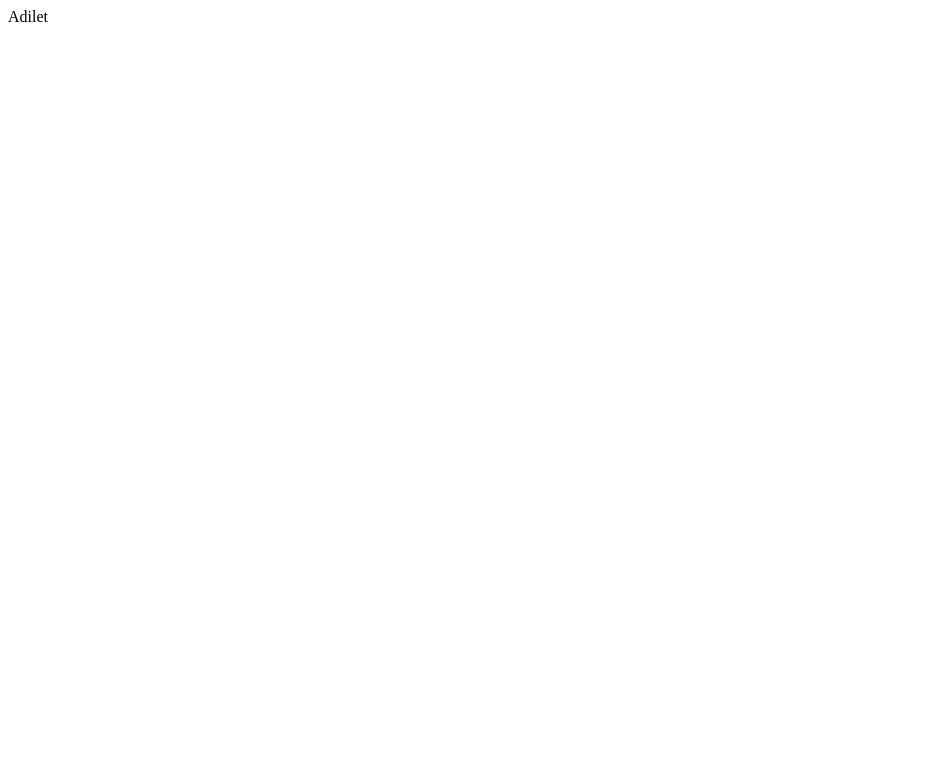
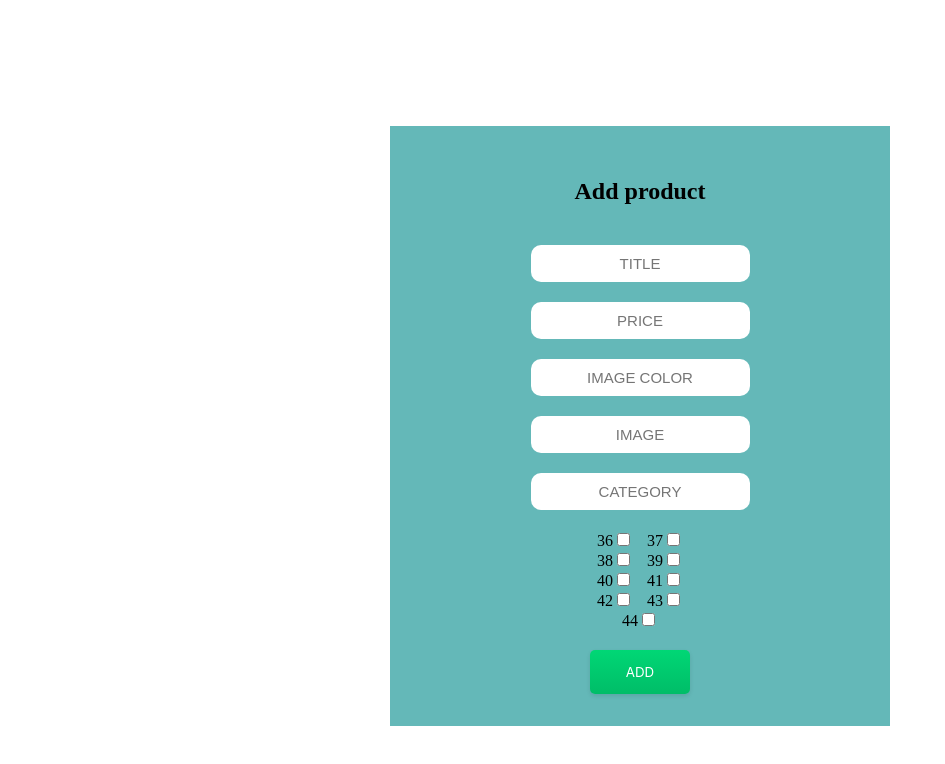
Before and after one commit to mattkinthecreator/hackathon-nike, a React (Create React App) app: page /admin in a window 1280 px wide. Shown: the top 764 px of the page, without its empty margins (0-945 px from the left). Built offline with nearby package versions, Linux system fonts and the light colour scheme.

Commit message:
create product

```diff
--- a/db.json
+++ b/db.json
@@ -1,3 +1,35 @@
 {
-  "shoes": []
+  "shoes": [
+    {
+      "title": "Nike Air Force 1",
+      "price": "90",
+      "size": "36",
+      "images": [
+        {
+          "color": "white",
+          "images": "https://static.nike.com/a/images/t_PDP_1728_v1/f_auto,b_rgb:f5f5f5/4f37fca8-6bce-43e7-ad07-f57ae3c13142/air-force-1-07-mens-shoes-5QFp5Z.png"
+        }
+      ],
+      "category": "Shoes",
+      "id": 2
+    },
+    {
+      "title": "Nike Air Force 1",
+      "price": "90",
+      "size": [
+        "36",
+        "38",
+        "37",
+        "39"
+      ],
+      "images": [
+        {
+          "color": "white",
+          "images": "asdasd"
+        }
+      ],
+      "category": "Shoes",
+      "id": 3
+    }
+  ]
 }
--- a/src/App.js
+++ b/src/App.js
@@ -1,9 +1,10 @@
+import AddProduct from "./components/Admin/AddProduct/AddProduct";
 
 function App() {
   return (
     <div className="App">
-   Adilet
-    </div>
+      <AddProduct />
+       </div>
   );
 }
 
--- /dev/null
+++ b/src/components/Admin/AddProduct/AddProduct.css
@@ -0,0 +1,58 @@
+.sizes {
+    width: 100px;
+    display: flex;
+    justify-content: space-around;
+    flex-wrap: wrap;
+}
+
+.addProduct {
+    margin: 10% auto;
+    width: 500px;
+    height: 600px;
+    display: flex;
+    flex-direction: column;
+    align-items: center;
+    justify-content: center;
+    gap: 20px 20px;
+    background-color: rgb(100, 184, 184);
+}
+
+input {
+    padding: 10px;
+    border: none;
+    border-radius: 10px;
+    font-size: 15px;
+    text-align: center;
+}
+
+
+.add-btn {
+  background-color: initial;
+  background-image: linear-gradient(-180deg, #00D775, #00BD68);
+  border-radius: 5px;
+  box-shadow: rgba(0, 0, 0, 0.1) 0 2px 4px;
+  color: #FFFFFF;
+  cursor: pointer;
+  display: inline-block;
+  font-family: Inter,-apple-system,system-ui,Roboto,"Helvetica Neue",Arial,sans-serif;
+  height: 44px;
+  line-height: 44px;
+  outline: 0;
+  overflow: hidden;
+  padding: 0 20px;
+  pointer-events: auto;
+  position: relative;
+  text-align: center;
+  touch-action: manipulation;
+  user-select: none;
+  -webkit-user-select: none;
+  vertical-align: top;
+  white-space: nowrap;
+  width: 20%;
+  z-index: 9;
+  border: 0;
+}
+
+.add-btn:hover {
+  background: #00bd68;
+}
--- /dev/null
+++ b/src/components/Admin/AddProduct/AddProduct.js
@@ -0,0 +1,103 @@
+import axios from 'axios';
+import React, { useState } from 'react';
+import './AddProduct.css'
+
+const AddProduct = () => {
+    const [title, setTitle] = useState('')
+    const [price, setPrice] = useState('')
+    const [size, setSize] = useState([])
+    const [imgColor, setImgColor] = useState('')
+    const [img, setImg] = useState('')
+    const [category, setCategory] = useState('')
+
+    function handleAddProduct() {
+        let shoes = {
+            title,
+            price,
+            size,
+            images:[{
+                color: imgColor,
+                images: img,
+            }],
+            category
+        }
+
+        axios.post(`http://localhost:8000/shoes`, shoes)
+    }
+
+    function addSize(val) {
+        let newSize = [...size]
+        if(newSize.indexOf(val) === -1) {
+            newSize.push(val)
+            setSize(newSize)
+        }else {
+            setSize(newSize.filter(item => item !== val))
+        }
+        console.log(newSize, 1)
+        console.log(val, 2)
+    }
+
+    console.log(size, 3)
+
+    return (
+        <div className="addProduct">
+            <h2>Add product</h2>
+            <input type='text' placeholder="TITLE" onChange={(e)=> setTitle(e.target.value)}/>
+            <input type='text' placeholder="PRICE" onChange={(e)=> setPrice(e.target.value)}/>
+            <input type='text' placeholder="IMAGE COLOR" onChange={(e)=> setImgColor(e.target.value)}/>
+            <input type='text' placeholder="IMAGE" onChange={(e)=> setImg(e.target.value)}/>
+            <input type='text' placeholder="CATEGORY" onChange={(e)=> setCategory(e.target.value)}/>
+            <div className="sizes">
+                <div className='size'>
+                    <label>36
+                        <input type='checkbox' placeholder="size"value={36} onClick={(e)=> addSize(e.target.value)}/>
+                    </label>
+
+                </div>
+                <div className='size'>
+                    <label>37
+                        <input type='checkbox' placeholder="size"value={37} onClick={(e)=> addSize(e.target.value)}/>
+                    </label>
+                </div>
+                <div className='size'>
+                    <label>38
+                        <input type='checkbox' placeholder="size"value={38} onClick={(e)=> addSize(e.target.value)}/>
+                    </label>
+                </div>
+                <div className='size'>
+                    <label>39
+                        <input type='checkbox' placeholder="size"value={39} onClick={(e)=> addSize(e.target.value)}/>
+                    </label>
+                </div>
+                <div className='size'>
+                    <label>40
+                        <input type='checkbox' placeholder="size"value={40} onClick={(e)=> addSize(e.target.value)}/>
+                    </label>
+                </div>
+                <div className='size'>
+                    <label>41
+                        <input type='checkbox' placeholder="size"value={41} onClick={(e)=> addSize(e.target.value)}/>
+                    </label>
+                </div>
+                <div className='size'>
+                    <label>42
+                        <input type='checkbox' placeholder="size"value={42} onClick={(e)=> addSize(e.target.value)}/>
+                    </label>
+                </div>
+                <div className='size'>
+                    <label>43
+                        <input type='checkbox' placeholder="size"value={43} onClick={(e)=> addSize(e.target.value)}/>
+                    </label>
+                </div>
+                <div className='size'>
+                    <label>44
+                         <input type='checkbox' placeholder="size"value={44} onClick={(e)=> addSize(e.target.value)}/>
+                    </label>
+                </div>
+            </div>
+            <button className="add-btn" onClick={handleAddProduct}>ADD</button>
+        </div>
+    );
+};
+
+export default AddProduct;
```
Also changed, not shown: src/components/Admin/AdminPanel/AdminPanel.js (added, +11 -0 lines).
